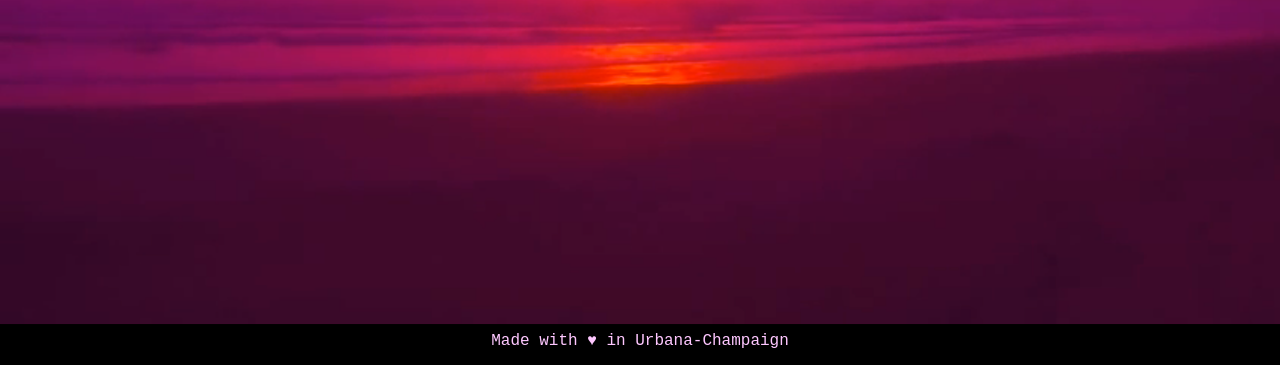
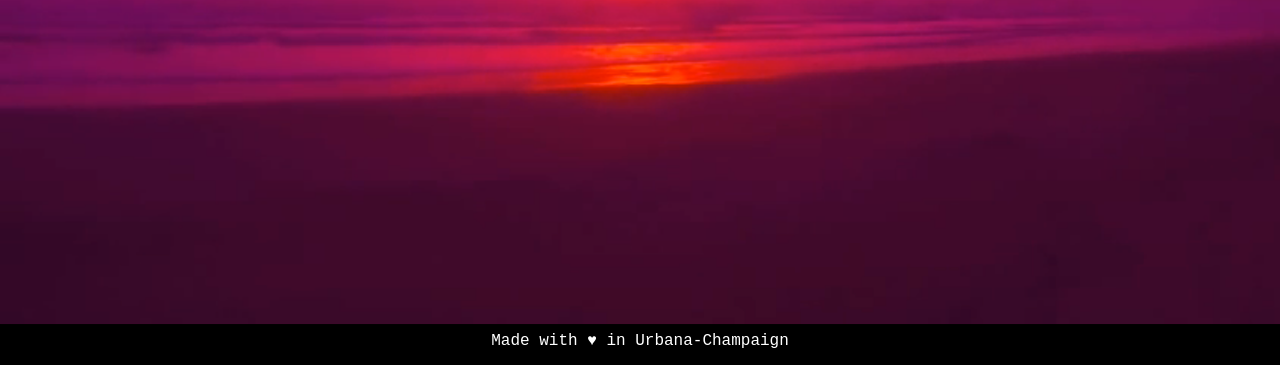
Before and after one commit to medicinemountain/medicinemountain.github.io, a plain HTML site: page index.html in a window 1280 px wide. Shown: the part 435-800 px from the top of the page. Drawn offline with Linux system fonts and the light colour scheme; a web font is replaced by a local one.

Commit message:
back to white

```diff
--- a/index.html
+++ b/index.html
@@ -70,7 +70,6 @@
       font-size: .8em;
       font-family: "PT Mono", monospace;
       font-weight: 400;
-      color: #FEC7FF;
     }
 
     .footer:hover {
```
